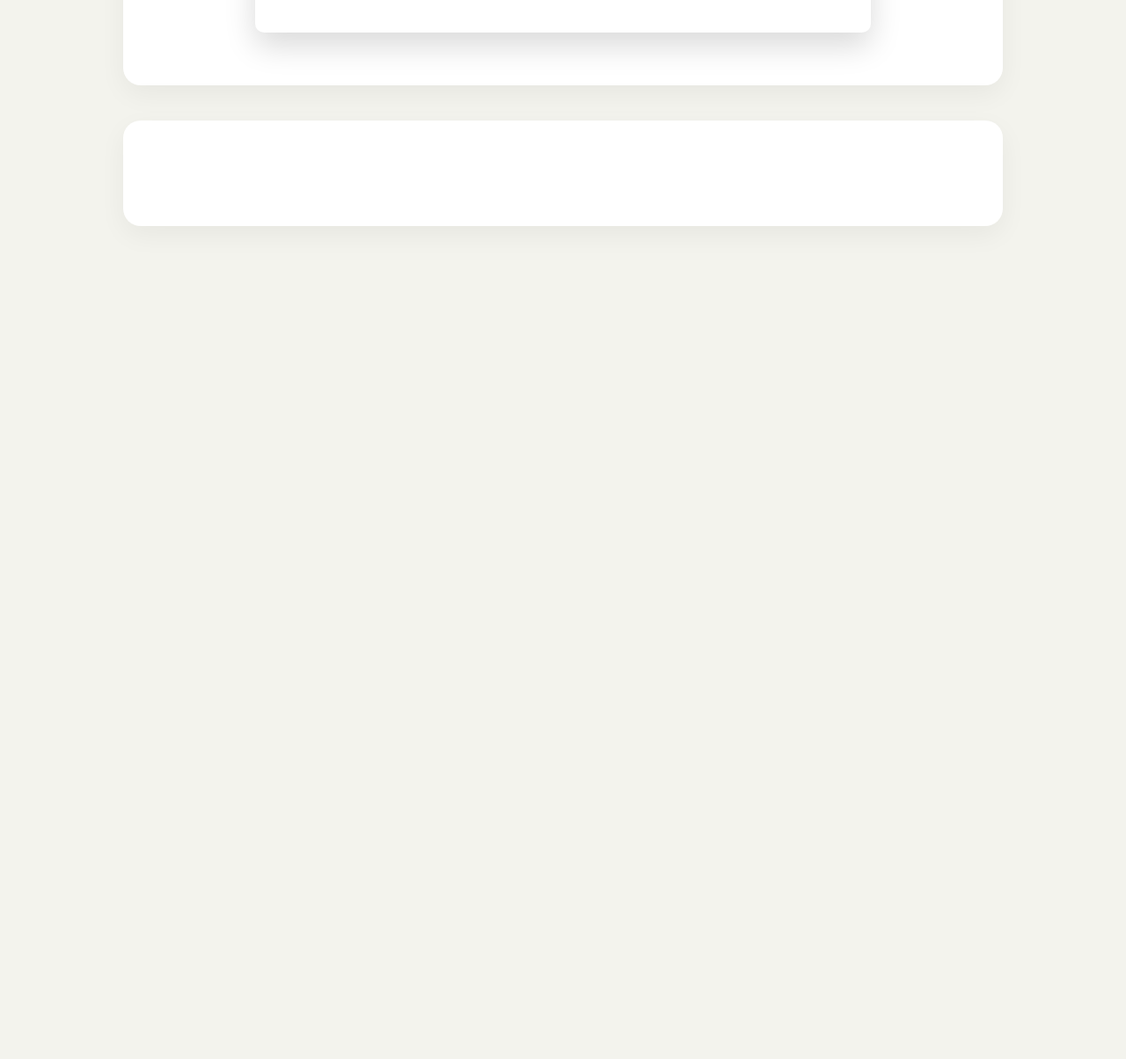
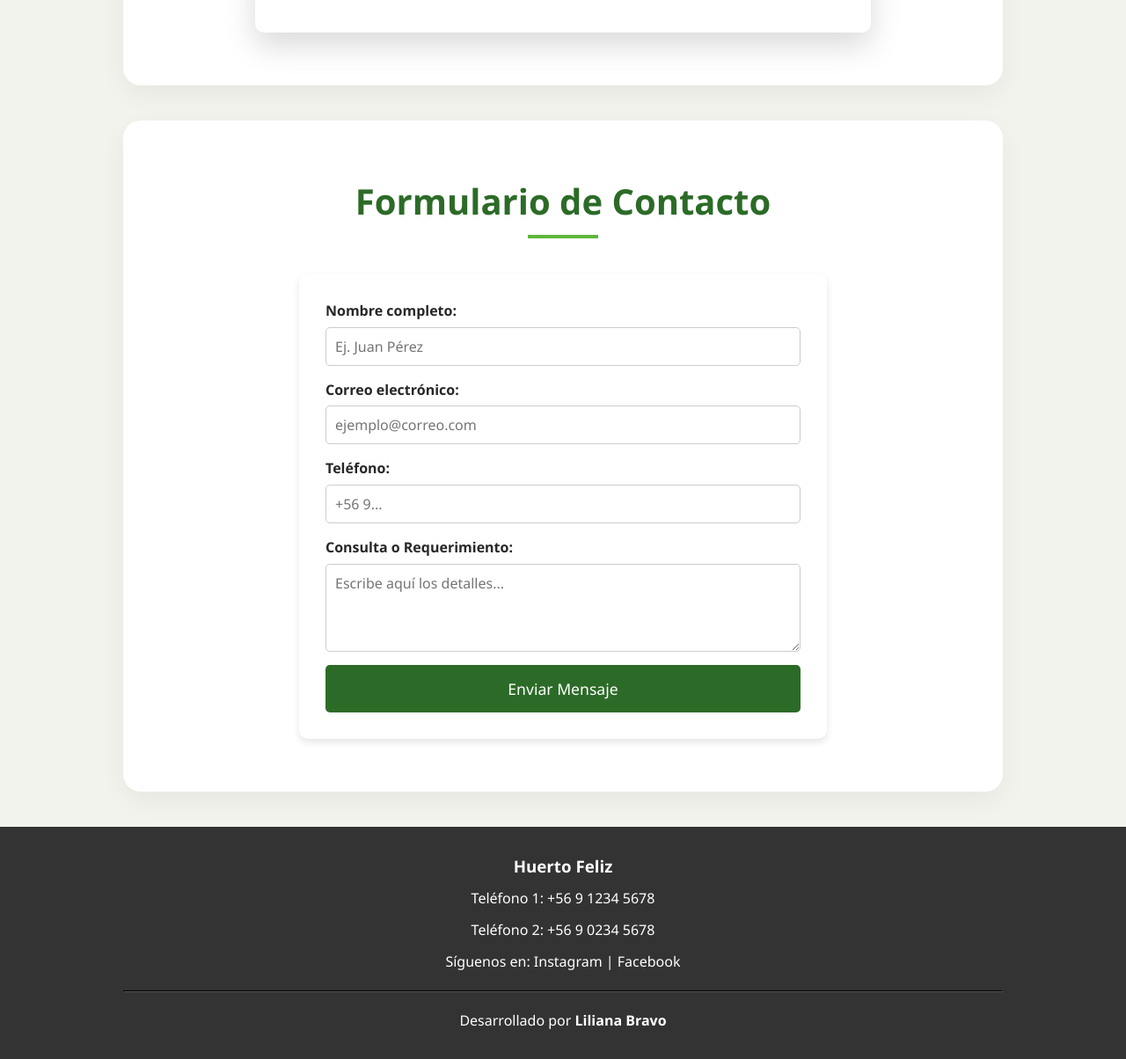
Before and after one commit to bravo-ro/landing-page-jardineria, a plain HTML site: page index.html in a window 1280 px wide. Shown: the part 4723-5927 px from the top of the page at 88% size. Before the commit the page ends 5020 px from the top, so only its background shows below. Drawn offline with nearby package versions, Linux system fonts and the light colour scheme.

Commit message:
feat: formulario de contacto y footer

```diff
--- a/css/styles.css
+++ b/css/styles.css
@@ -381,3 +381,77 @@ section {
     flex-shrink: 0;
     box-shadow: 0 4px 10px rgba(0,0,0,0.1);
 }
+
+form {
+    max-width: 600px;
+    margin: 0 auto;
+    background: white;
+    padding: 30px;
+    border-radius: 10px;
+    box-shadow: 0 4px 8px rgba(0,0,0,0.1);
+    display: flex;
+    flex-direction: column;
+    gap: 15px;
+}
+
+.grupo-form {
+    display: flex;
+    flex-direction: column;
+}
+
+.grupo-form label {
+    font-weight: bold;
+    margin-bottom: 5px;
+}
+
+.grupo-form input, .grupo-form textarea {
+    padding: 10px;
+    border: 1px solid #ccc;
+    border-radius: 5px;
+    font-size: 1rem;
+}
+.grupo-form textarea {
+    resize: vertical;
+    min-height: 100px;
+}
+
+form button {
+    background-color: var(--color-verde);
+    color: white;
+    border: none;
+    padding: 15px;
+    font-size: 1.1rem;
+    border-radius: 5px;
+    cursor: pointer;
+    transition: background 0.3s;
+}
+
+form button:hover {
+    background-color: var(--color-verde-claro);
+}
+
+footer {
+    background-color: var(--color-gris-oscuro);
+    color: white;
+    text-align: center;
+    padding: 30px 20px;
+    margin-top: 40px;
+}
+
+.footer-contenido {
+    max-width: 1000px;
+    margin: 0 auto;
+    display: flex;
+    flex-direction: column;
+    gap: 10px;
+}
+
+.enlace-dev {
+    color: white;
+    text-decoration: none;
+    transition: color 0.3s ease;
+}
+
+.enlace-dev:hover {
+    color: var(--color-verde-claro);
+}
--- a/index.html
+++ b/index.html
@@ -152,12 +152,44 @@
             </div>
         </section>
 
+        <section id="contacto">
+            <h2 class="titulo-seccion">Formulario de Contacto</h2>
+            <form id="formContacto">
+                <div class="grupo-form">
+                    <label for="nombre">Nombre completo:</label>
+                    <input type="text" id="nombre" name="nombre" placeholder="Ej. Juan Pérez" required>
+                </div>
+                <div class="grupo-form">
+                    <label for="correo">Correo electrónico:</label>
+                    <input type="email" id="correo" name="correo" placeholder="ejemplo@correo.com" required>
+                </div>
+                <div class="grupo-form">
+                    <label for="telefono">Teléfono:</label>
+                    <input type="tel" id="telefono" name="telefono" placeholder="+56 9..." required>
+                </div>
+                <div class="grupo-form">
+                    <label for="consulta">Consulta o Requerimiento:</label>
+                    <textarea id="consulta" name="consulta" placeholder="Escribe aquí los detalles..." required></textarea>
+                </div>
+                <button type="submit">Enviar Mensaje</button>
+            </form>
+        </section>
+    </main>
 
-        <section id="contacto">
-
-        </section>
-
-    </main>
+    <footer>
+        <div class="footer-contenido">
+            <h3>Huerto Feliz</h3>
+            <p>Teléfono 1: +56 9 1234 5678</p>
+            <p>Teléfono 2: +56 9 0234 5678</p>
+            <p>Síguenos en: Instagram | Facebook</p>
+            <hr style="border-color: #555; margin: 10px 0;">
+            <p>Desarrollado por
+                <a href="https://github.com/bravo-ro/landing-page-jardineria" target="_blank" class="enlace-dev">
+                    <strong>Liliana Bravo</strong>
+                </a>
+            </p>
+        </div>
+    </footer>
 
     <script>
         const btnMenu = document.getElementById('btnMenu');
@@ -166,7 +198,13 @@
         enlacesMenu.addEventListener('click', () => {
             if(window.innerWidth <= 768){ enlacesMenu.classList.remove('activo'); }
         });
+
+        const formulario = document.getElementById('formContacto');
+        formulario.addEventListener('submit', function(evento) {
+            evento.preventDefault();
+            alert('¡Gracias! Tu formulario ha sido enviado con éxito a Huerto Feliz.');
+            formulario.reset();
+        });
     </script>
-
 </body>
 </html>
```
